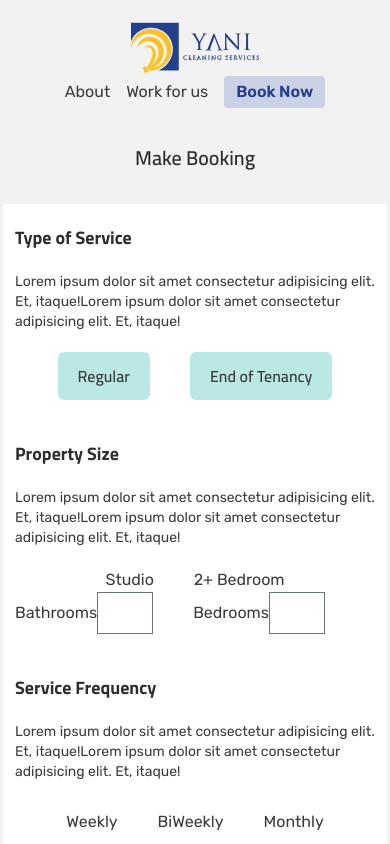
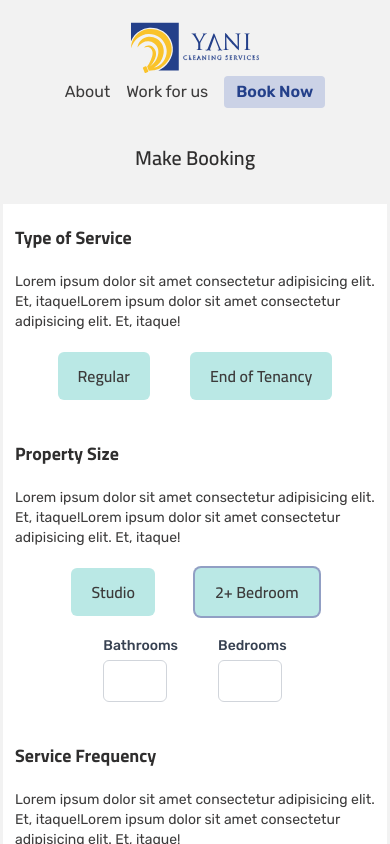
Before and after one commit to guidefari/yani-clean, a Next.js app: page /book in a window 390 px wide. Both pictures are taken after a click on the button "2+ Bedroom". Shown: the top 844 px of the page. Built offline with nearby package versions, Linux system fonts and the light colour scheme.

Commit message:
number inputs done

```diff
--- a/css/index.css
+++ b/css/index.css
@@ -23,4 +23,6 @@
     -webkit-box-shadow: inset 0 0 4px rgba(0,0,0,0.5);
   }
 
+.form-btn{@apply px-5 py-3 rounded-md font-headingSecondary bg-blue-tertiary focus:outline-none focus:ring-2 focus:ring-blue-primary focus:ring-opacity-50;}
+.number-input{@apply block w-16 mt-1 border-gray-300 rounded-md focus:ring-indigo-500 focus:border-blue-primary focus:ring-opacity-50 sm:text-sm;}
 @tailwind utilities;
--- a/pages/book.js
+++ b/pages/book.js
@@ -36,8 +36,8 @@ const book = () => {
                             <p className='text-sm'>Lorem ipsum dolor sit amet consectetur adipisicing elit. Et, itaque!Lorem ipsum dolor sit amet consectetur adipisicing elit. Et, itaque!</p>
                         </div>
                         <div className='flex items-center justify-center space-x-10'>
-                            <button className='px-5 py-3 rounded-md font-headingSecondary bg-blue-tertiary focus:outline-none focus:ring-2 focus:ring-blue-primary focus:ring-opacity-50' type="button" value='regular' onClick={() => setTypeOfService('regular')}>Regular</button>
-                            <button className='px-5 py-3 rounded-md font-headingSecondary bg-blue-tertiary focus:outline-none focus:ring-2 focus:ring-blue-primary focus:ring-opacity-50' type="button" value='endOfTenancy' onClick={() => setTypeOfService('endOfTenancy')}>End of Tenancy</button>
+                            <button className='form-btn' type="button" value='regular' onClick={() => setTypeOfService('regular')}>Regular</button>
+                            <button className='form-btn' type="button" value='endOfTenancy' onClick={() => setTypeOfService('endOfTenancy')}>End of Tenancy</button>
                         </div>
                     </section>
                     <section id="propertySizeWrapper" className='flex flex-col'>
@@ -45,18 +45,36 @@ const book = () => {
                             <h3 className='text-lg md:text-2xl lg:text-4xl font-heading text-black-heading'>Property Size</h3>
                             <p className='text-sm'>Lorem ipsum dolor sit amet consectetur adipisicing elit. Et, itaque!Lorem ipsum dolor sit amet consectetur adipisicing elit. Et, itaque!</p>
                         </div>
-                        <div className='flex items-center justify-center space-x-10'>
-                            <button type="button" onClick={() => setPropertyType('studio')}>Studio</button>
-                            <button type="button" onClick={() => setPropertyType('notStudio')}>2+ Bedroom</button>
+                        <div className='flex items-center justify-center pb-5 space-x-10'>
+                            <button className='form-btn' type="button" onClick={() => setPropertyType('studio')}>Studio</button>
+                            <button className='form-btn' type="button" onClick={() => setPropertyType('notStudio')}>2+ Bedroom</button>
                         </div>
-                        <div className='flex space-x-10'>
-                            <label>Bathrooms
-                                <input onChange={(e) => setPropertySize({...propertySize, bath: Number(e.target.value)})} min={0} className='w-14' name="Bathrooms" type="number" />
-                            </label>
-                            <label>Bedrooms
-                                <input onChange={(e) => setPropertySize({...propertySize, bed: Number(e.target.value)})} min={0} className='w-14' name="Bedrooms" type="number" />
-                            </label>
-                        </div>
+                        {(propertyType === 'notStudio') && (
+                            <div className='flex items-center justify-center space-x-10'>
+                                <div>
+                                    <label htmlFor="bathrooms" className="block text-sm font-medium text-gray-700">Bathrooms</label>
+                                    <input
+                                        type="number"
+                                        name="bathrooms"
+                                        id="bathrooms"
+                                        min={0}
+                                        className="number-input"
+                                        onChange={(e) => setPropertySize({...propertySize, bath: Number(e.target.value)})}
+                                    />
+                                </div>
+                                <div>
+                                    <label htmlFor="bedrooms" className="block text-sm font-medium text-gray-700">Bedrooms</label>
+                                    <input
+                                        type="number"
+                                        name="bedrooms"
+                                        id="bedrooms"
+                                        min={0}
+                                        className="number-input"
+                                        onChange={(e) => setPropertySize({...propertySize, bed: Number(e.target.value)})}
+                                    />
+                                </div>
+                            </div>
+                        )}
                     </section>
                     {(typeOfService === 'regular' ) && (
                         <section id="serviceFrequencyWrapper" className='flex flex-col'>
@@ -66,13 +84,13 @@ const book = () => {
                             </div>
                             <div className="flex items-center justify-center mt-2 space-x-10">
                                 <div>
-                                    <button type="button" onClick={() => setServiceFrequency('weekly')}>Weekly</button>
+                                    <button className='form-btn' type="button" onClick={() => setServiceFrequency('weekly')}>Weekly</button>
                                 </div>
                                 <div>
-                                    <button type="button" onClick={() => setServiceFrequency('biweekly')}>BiWeekly</button>
+                                    <button className='form-btn' type="button" onClick={() => setServiceFrequency('biweekly')}>BiWeekly</button>
                                 </div>
                                 <div>
-                                    <button type="button" onClick={() => setServiceFrequency('monthly')}>Monthly</button>
+                                    <button className='form-btn' type="button" onClick={() => setServiceFrequency('monthly')}>Monthly</button>
                                 </div>
                             </div>
                         </section>
```
